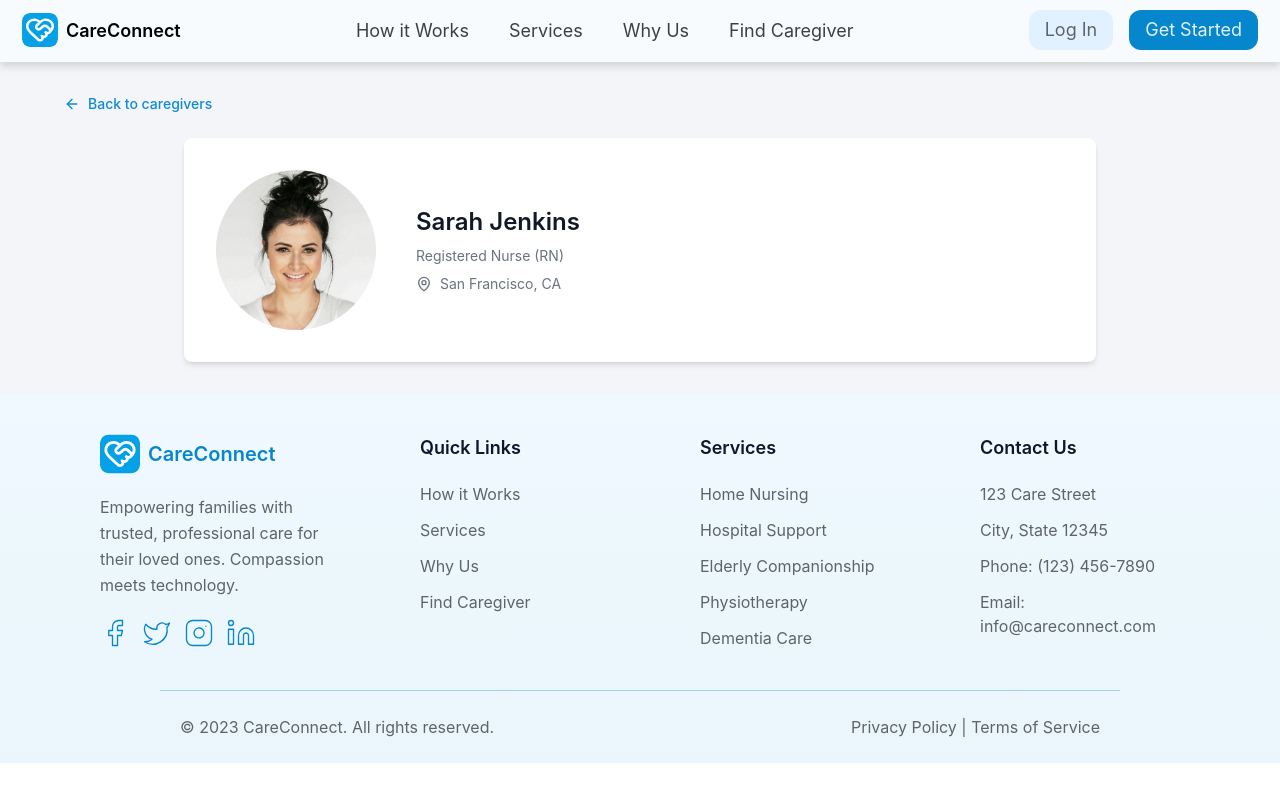
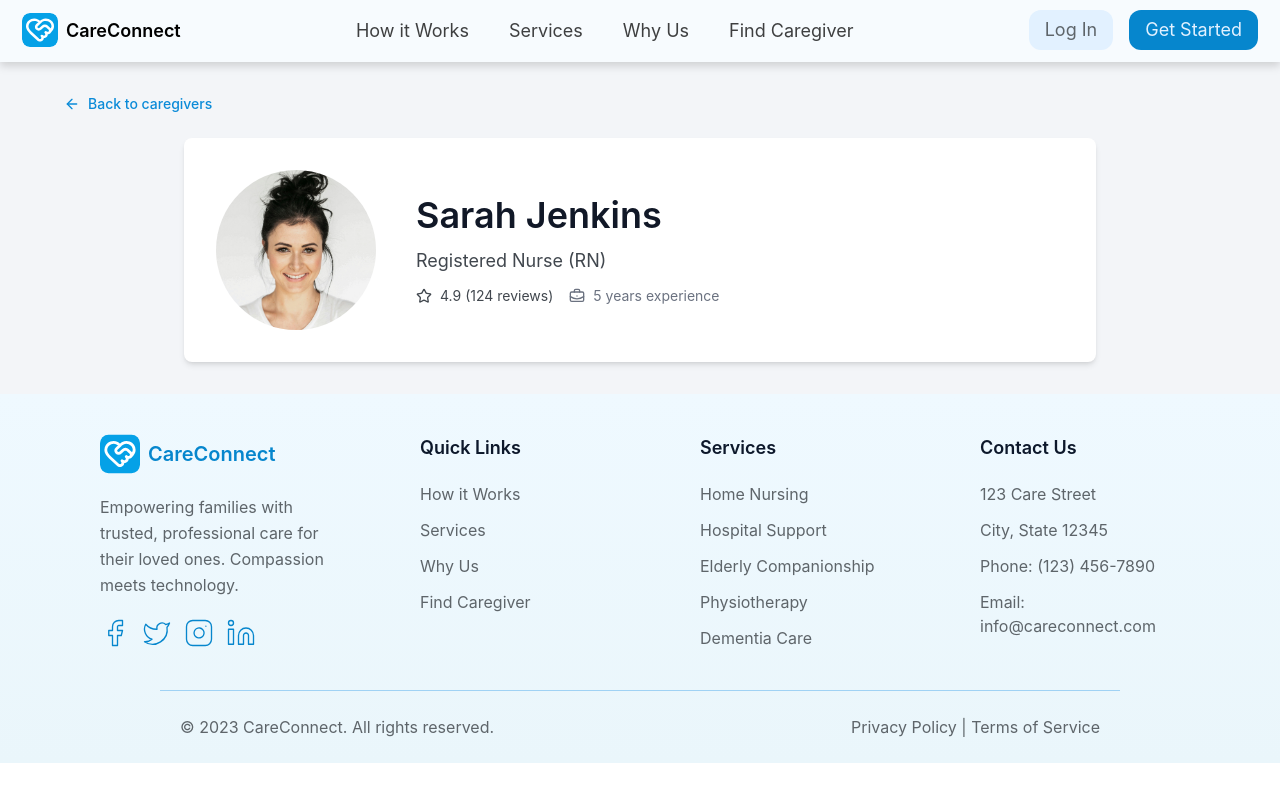
Before and after one commit to Tharushzzz/care-connect, a React (Vite) app in the folder frontend/: page /find-caregivers/1 in a window 1280 px wide. Built offline with nearby package versions, Linux system fonts and the light colour scheme.

Commit message:
add caregiverprofile rating and exp"

```diff
--- a/frontend/src/pages/CaregiverProfile.tsx
+++ b/frontend/src/pages/CaregiverProfile.tsx
@@ -37,16 +37,18 @@ const CaregiverProfile = () => {
             <img src={caregiver.profileImage} alt={caregiver.name} className="h-40 w-40 rounded-full object-cover" />
           </div>
 
-          <div className="flex flex-col justify-center gap-2">
-            <h1 className="text-2xl font-semibold text-[#111827]">{caregiver.name}</h1>
-            <p className="text-sm text-[#6B7280]">{caregiver.role}</p>
-            <div>
-
+          <div className="flex flex-col justify-center gap-3">
+            <h1 className="text-4xl font-semibold text-[#111827]">{caregiver.name}</h1>
+            <p className="text-[18px] text-[#41474E]">{caregiver.role}</p>
+            <div className="flex items-center gap-4 text-sm text-[#6B7280]">
+              <div className="flex items-center gap-2 text-sm text-[#41474E]">
+                <Star className="h-4 w-4" />
+                {caregiver.rating} ({caregiver.reviews} reviews)
+              </div>
               <div className="flex items-center gap-2 text-sm text-[#6B7280]">
-                <MapPin className="h-4 w-4" />
-                {caregiver.location}
+                <BriefcaseBusiness className="h-4 w-4" />
+                {caregiver.experience}
               </div>
-
             </div>
           </div>
 
```
